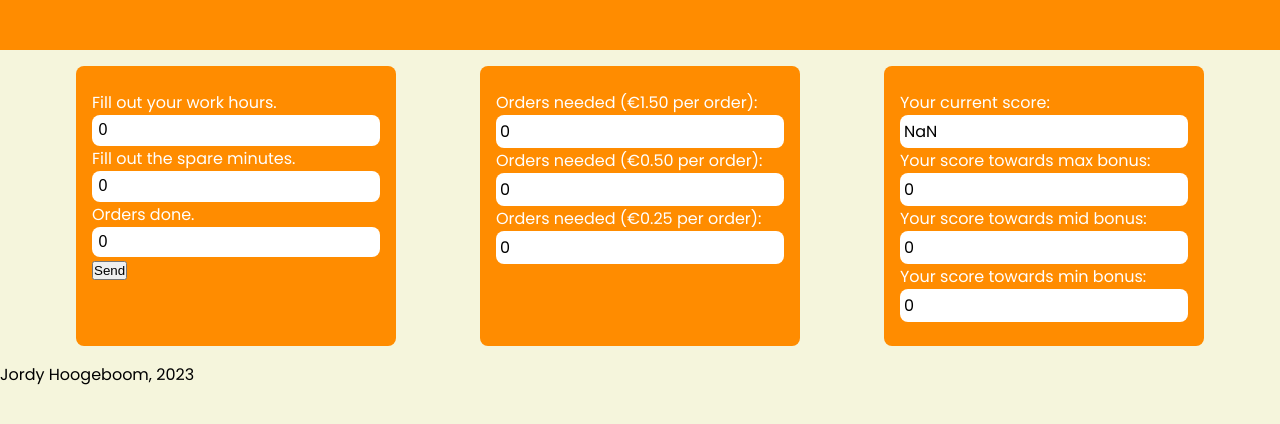
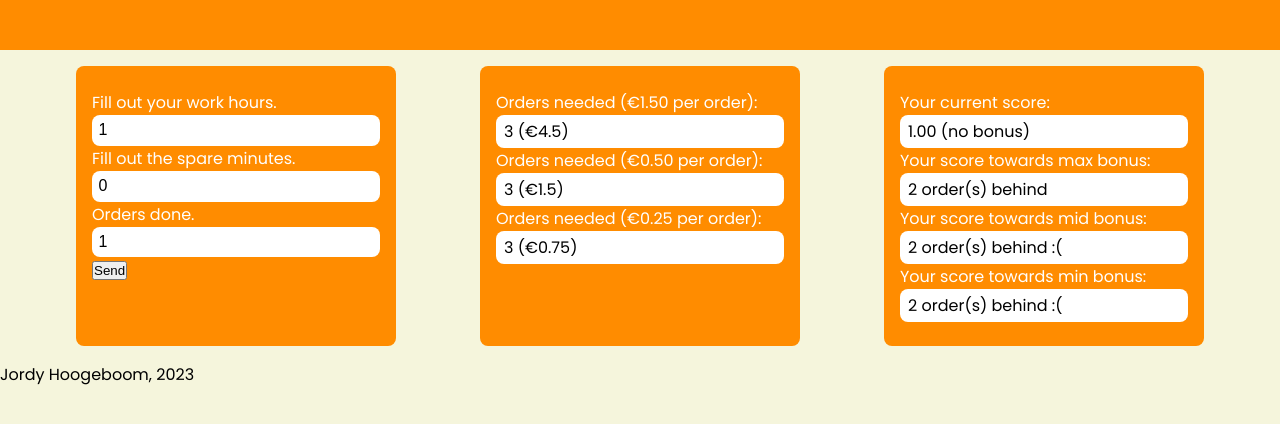
Before and after one commit to JordyHB/luck-bonus-calculator, a plain HTML site: page index.html in a window 1280 px wide. Both pictures are taken after a click on the button "Send". Shown: the part 174-598 px from the top of the page. Drawn offline with Linux system fonts and the light colour scheme.

Commit message:
finished the calculator script

```diff
--- a/calculator.js
+++ b/calculator.js
@@ -10,19 +10,121 @@ function returnInput() {
     const minBonusField = document.getElementById('orders-needed-min')
     const midBonusField = document.getElementById('orders-needed-mid')
     const maxBonusField = document.getElementById('orders-needed-high')
-    // multiplies the input of the hours + the decimals of the minutes field by neccesary number to get the different bonuses
-    minBonusField.innerHTML = (Math.ceil((Number(hoursWorked) + Number(minWorked) / 60) * 2.4951)).toString()
-    midBonusField.innerHTML = (Math.ceil((Number(hoursWorked) + Number(minWorked) / 60) * 2.6951)).toString()
-    maxBonusField.innerHTML = (Math.ceil((Number(hoursWorked) + Number(minWorked) / 60) * 2.8951)).toString()
+    // multiplies the input of the hours + the decimals of the minutes field by necessary number to get the different bonuses
+    minBonusField.innerHTML =
+        (Math.ceil((Number(hoursWorked) + Number(minWorked) / 60) * 2.4951)).toString()
+    midBonusField.innerHTML =
+        (Math.ceil((Number(hoursWorked) + Number(minWorked) / 60) * 2.6951)).toString()
+    maxBonusField.innerHTML =
+        (Math.ceil((Number(hoursWorked) + Number(minWorked) / 60) * 2.8951)).toString()
 
     // preps the personal output field variables
     const personalScore = document.getElementById('personal-score')
     const tillMaxScore = document.getElementById('till-max')
     const tillMidScore = document.getElementById('till-mid')
     const tillMinScore = document.getElementById('till-min')
+    // variable to track the number of orders ahead or short of the goal
+    let orderBalance
 
     // returns the personal score by dividing orders done by hours + minutes worked
-    personalScore.innerHTML = (Number(jobsDone) / (Number(hoursWorked) + Number(minWorked) / 60)).toFixed(2).toString()
+    personalScore.innerHTML =
+        (Number(jobsDone) / (Number(hoursWorked) + Number(minWorked) / 60)).toFixed(2).toString()
+    if (personalScore.innerHTML >= 2.896) {
+        // adds the money you are currently getting from the bonus
+        personalScore.innerHTML =
+            `${personalScore.innerHTML} (€${jobsDone * 1.50.toFixed(2)})`
+    }
+    // sets level for showing how much you get currently with mid bonus
+     else if (personalScore.innerHTML >= 2.696) {
+        // adds the money you are currently getting from the bonus
+        personalScore.innerHTML =
+            `${personalScore.innerHTML} (€${jobsDone * 0.50.toFixed(2)})`
+    }
+    // sets level for showing how much you get currently with min bonus
+     else if (personalScore.innerHTML >= 2.496) {
+        // adds the money you are currently getting from the bonus
+        personalScore.innerHTML =
+            `${personalScore.innerHTML} (€${jobsDone * 0.25.toFixed(2)})`
+    }
+    // if not above last thresshold prints no bonus
+     else {
+         personalScore.innerHTML =
+             `${personalScore.innerHTML} (no bonus)`
+    }
+
+    // sets order balance for the max field
+    orderBalance = Number(maxBonusField.innerHTML - Number(jobsDone))
+    // checks to see if orderBalance is a negative number for output
+    if (orderBalance < 0) {
+        // converts order balance from a negative to a positive number
+        orderBalance *= -1
+        // sets the output field
+        tillMaxScore.innerHTML = orderBalance + ' order(s) ahead'
+    }
+    // if positive number means user is behind on orders
+    else if (orderBalance > 0) {
+        // sets the output field
+        tillMaxScore.innerHTML = orderBalance + ' order(s) behind'
+    }
+    // else statement for if the user is on pace
+    else {
+        // sets the output
+        tillMaxScore.innerHTML = 'Current bonus'
+    }
+
+    // sets order balance for the mid field
+    orderBalance = Number(midBonusField.innerHTML - Number(jobsDone))
+    // checks to see if orderBalance is a negative number for output
+    if (orderBalance < 0) {
+        // converts order balance from a negative to a positive number
+        orderBalance *= -1
+        // sets the output field
+        tillMidScore.innerHTML = orderBalance + ' order(s) ahead  :)'
+    }
+    // if positive number means user is behind on orders
+    else if (orderBalance > 0) {
+        // sets the output field
+        tillMidScore.innerHTML = orderBalance + ' order(s) behind  :('
+    }
+    // else statement for if the user is on pace
+    else {
+        // sets the output
+        tillMidScore.innerHTML = 'Current bonus'
+    }
+
+    // sets order balance for the min field
+    orderBalance = Number(minBonusField.innerHTML - Number(jobsDone))
+    console.log(orderBalance)
+    // checks to see if orderBalance is a negative number for output
+    if (orderBalance < 0) {
+        // converts order balance from a negative to a positive number
+        orderBalance *= -1
+        // sets the output field
+        tillMinScore.innerHTML = orderBalance + ' order(s) ahead  :)'
+    }
+    // if positive number means user is behind on orders
+    else if (orderBalance > 0) {
+        // sets the output field
+        tillMinScore.innerHTML = orderBalance + ' order(s) behind  :('
+    }
+    // else statement for if the user is on pace
+    else {
+        // sets the output
+        tillMinScore.innerHTML = 'Current bonus'
+    }
+
+    // adds the monetary value of getting the bonus to the output.
+    maxBonusField.innerHTML =
+        `${maxBonusField.innerHTML} (€${Number(maxBonusField.innerHTML) * 1.50.toFixed(2)})`
+    // adds the monetary value of getting the bonus to the output.
+    midBonusField.innerHTML =
+        `${midBonusField.innerHTML} (€${Number(midBonusField.innerHTML) * 0.50.toFixed(2)})`
+    // adds the monetary value of getting the bonus to the output.
+    minBonusField.innerHTML =
+        `${minBonusField.innerHTML} (€${Number(minBonusField.innerHTML) * 0.25.toFixed(2)})`
+
+
+
     // prevents the page refreshing on form submit
     event.preventDefault();
 }
--- a/index.html
+++ b/index.html
@@ -19,11 +19,11 @@
         <section class="input-fields info-tiles">
             <form onsubmit="returnInput()">
                 <label for="hours-field">Fill out your work hours.</label>
-                <input type="number" name="hours-worked" id="hours-field" placeholder="E.g. 10" min="0" value="0" onfocus="this.value= ''" required/>
+                <input type="number" name="hours-worked" id="hours-field" placeholder="E.g. 10" min="1" max="1000" value="1" onfocus="this.value= ''" required/>
                 <label for="minutes-field">Fill out the spare minutes.</label>
-                <input type="number" name="extra-minutes" id="minutes-field" placeholder="E.g. 45" min="0" value="0" onfocus="this.value= ''" required/>
+                <input type="number" name="extra-minutes" id="minutes-field" placeholder="E.g. 45" min="0" max="59" value="0" onfocus="this.value= ''" required/>
                 <label for="jobs-field">Orders done.</label>
-                <input type="number" name="jobs-done" id="jobs-field" placeholder="E.g. 30" min="0" value="0" onfocus="this.value= ''" required/>
+                <input type="number" name="jobs-done" id="jobs-field" placeholder="E.g. 30" min="1" max="3000" value="1" onfocus="this.value= ''" required/>
                 <button type="submit">Send</button>
             </form>
         </section>
--- a/styles/styles.css
+++ b/styles/styles.css
@@ -119,7 +119,7 @@ input {
     background: white;
     color: black;
     border-radius: 0.5rem;
-    padding: 0.25rem;
+    padding: 0.25rem 0.5rem;
 }
 
 /* --------------- 4.3 footer ------------------------- */
```
